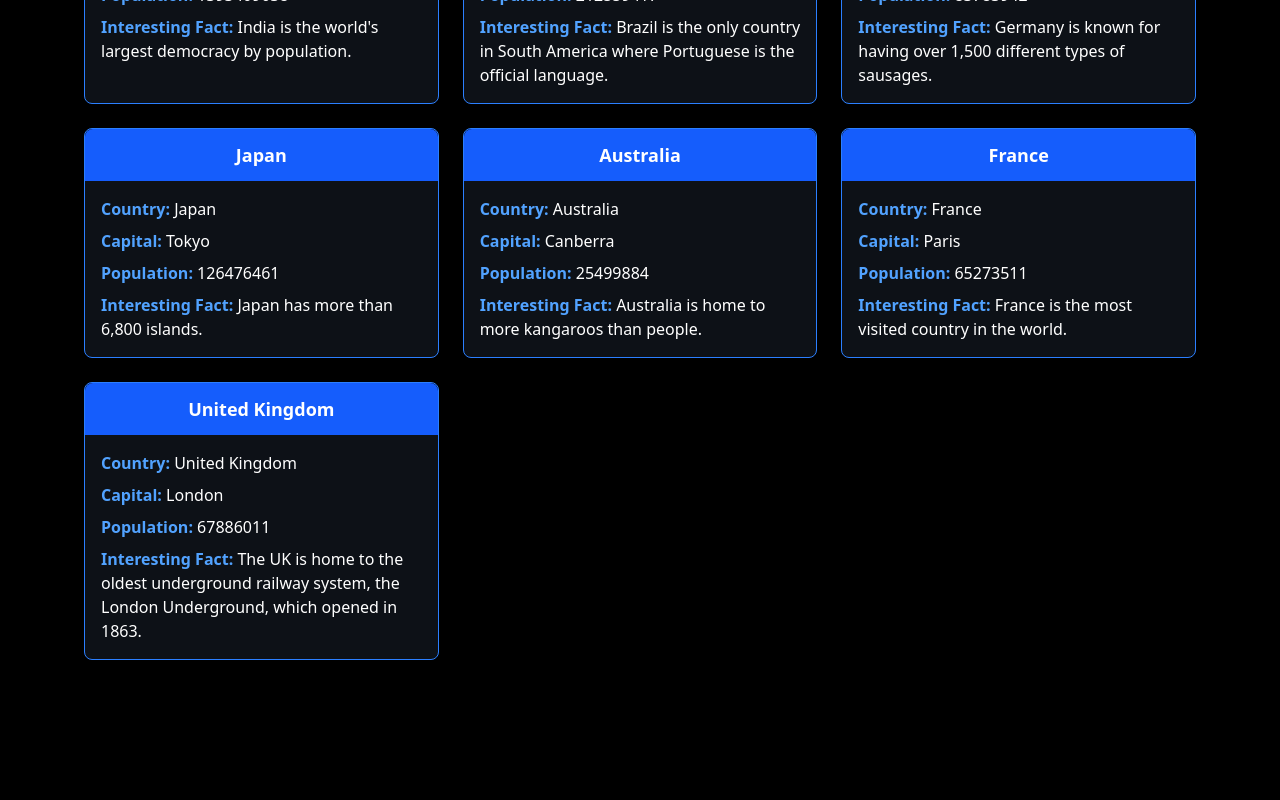
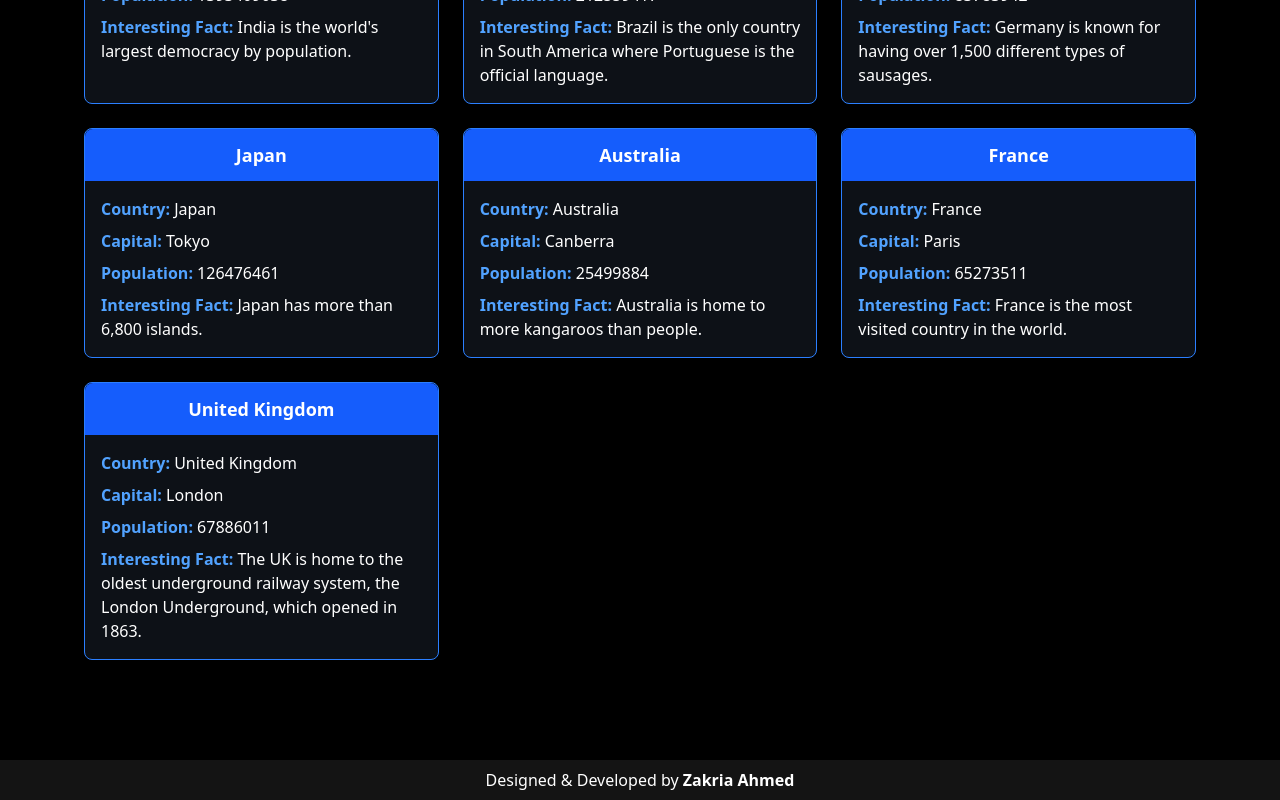
Before and after one commit to Zakria-sudo/WorldAtlas, a React (Vite) app: page / in a window 1280 px wide. Shown: the part 1001-1801 px from the top of the page. Before the commit the page ends 1761 px from the top, so only its background shows below. Built offline with nearby package versions, Linux system fonts and the light colour scheme.

Commit message:
Footer adjustments

```diff
--- a/src/App.jsx
+++ b/src/App.jsx
@@ -14,7 +14,7 @@ const router = createBrowserRouter([
     element: <AppLayout />,
     errorElement: <ErrorPage />,
     children: [
-      { path: "", element: <Home /> }, // ✅ Changed '/' to ''
+      { path: "", element: <Home /> },
       { path: "country", element: <Country /> },
       { path: "contact", element: <Contact /> },
       { path: "about", element: <About /> },
--- a/src/components/UI/Footer.jsx
+++ b/src/components/UI/Footer.jsx
@@ -1,15 +1,13 @@
-import React from 'react'
 
 const Footer = () => {
   return (
-
-       <div className='fixed  bottom-0 w-full bg-[#141414] text-white text-center p-1'>
+    <div className='mt-4'>
+       <div className='w-full bg-[#141414] text-white text-center py-2'>
       <p>Designed & Developed by <span className='font-bold'>Zakria Ahmed</span></p>
 
       {/* <p>All rights are reservesd Copyright &copy; <span className='font-bold'>Zakria Ahmed</span></p> */}
     </div>
-
+    </div>
   )
 }
-
 export default Footer
```
